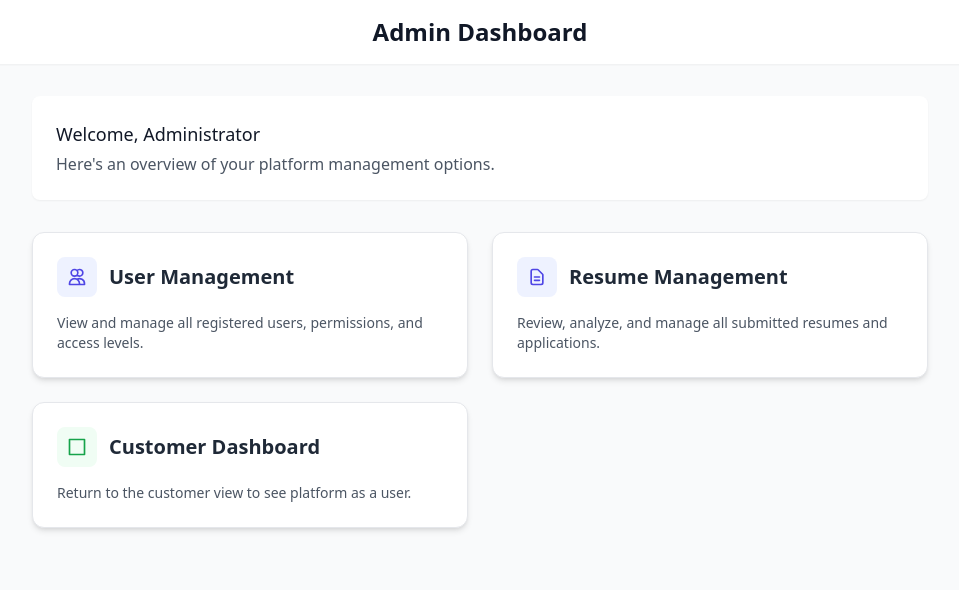
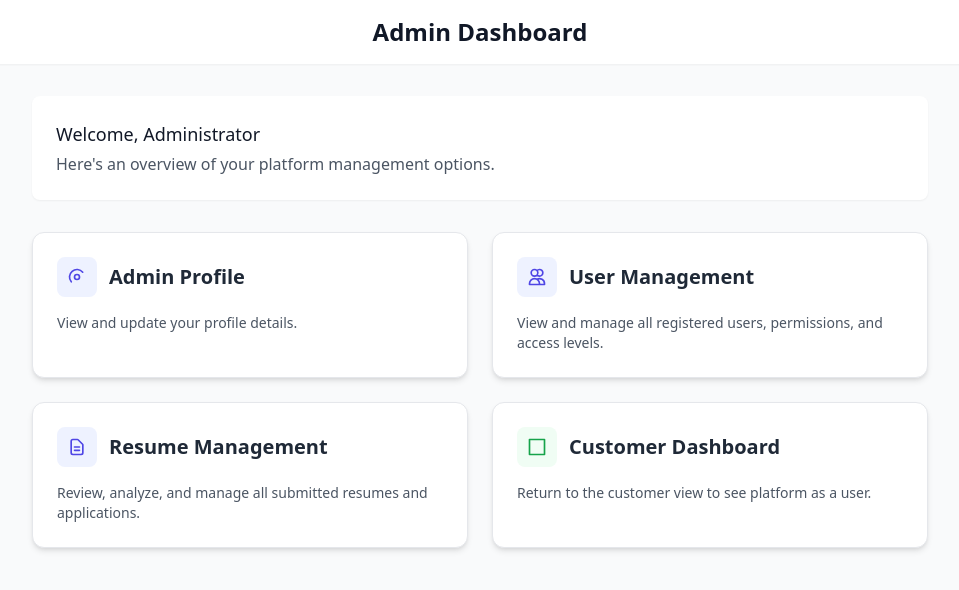
Before and after one commit to vinudasenith/resume-app-frontend, an Angular app: page /admin in a window 1280 px wide. Shown: the top 590 px of the page, without its empty margins (160-1119 px from the left). Built offline with nearby package versions, Linux system fonts and the light colour scheme; sample sign-in values are in the browser's storage.

Commit message:
add profile card✔️

```diff
--- a/src/app/pages/admin/admin.component.html
+++ b/src/app/pages/admin/admin.component.html
@@ -17,6 +17,24 @@
 
             <!-- Cards Section -->
             <div class="grid grid-cols-1 md:grid-cols-2 gap-6">
+
+                <!-- Profile Card -->
+                <a href="/admin/profile"
+                    class="bg-white border border-gray-200 shadow-md rounded-xl p-6 hover:shadow-lg transition-all duration-200 hover:border-indigo-100">
+                    <div class="flex items-center mb-4">
+                        <div class="h-10 w-10 rounded-lg bg-indigo-50 flex items-center justify-center mr-3">
+                            <!-- Profile Icon -->
+                            <svg xmlns="http://www.w3.org/2000/svg" class="h-5 w-5 text-indigo-600" fill="none"
+                                viewBox="0 0 24 24" stroke="currentColor">
+                                <path stroke-linecap="round" stroke-linejoin="round" stroke-width="2"
+                                    d="M5.121 17.804A9 9 0 1118.879 6.196M15 12a3 3 0 11-6 0 3 3 0 016 0z" />
+                            </svg>
+                        </div>
+                        <h2 class="text-xl font-semibold text-gray-800">Admin Profile</h2>
+                    </div>
+                    <p class="text-gray-600 text-sm">View and update your profile details.</p>
+                </a>
+
                 <!-- User Management Card -->
                 <a href="/admin/users"
                     class="bg-white border border-gray-200 shadow-md rounded-xl p-6 hover:shadow-lg transition-all duration-200 hover:border-indigo-100">
@@ -51,6 +69,7 @@
                     </p>
                 </a>
 
+                <!-- Customer Dashboard Card -->
                 <a href="/"
                     class="bg-white border border-gray-200 shadow-md rounded-xl p-6 hover:shadow-lg transition-all duration-200 hover:border-green-100">
                     <div class="flex items-center mb-4">
@@ -65,6 +84,7 @@
                     </div>
                     <p class="text-gray-600 text-sm">Return to the customer view to see platform as a user.</p>
                 </a>
+
             </div>
         </div>
     </div>
```
